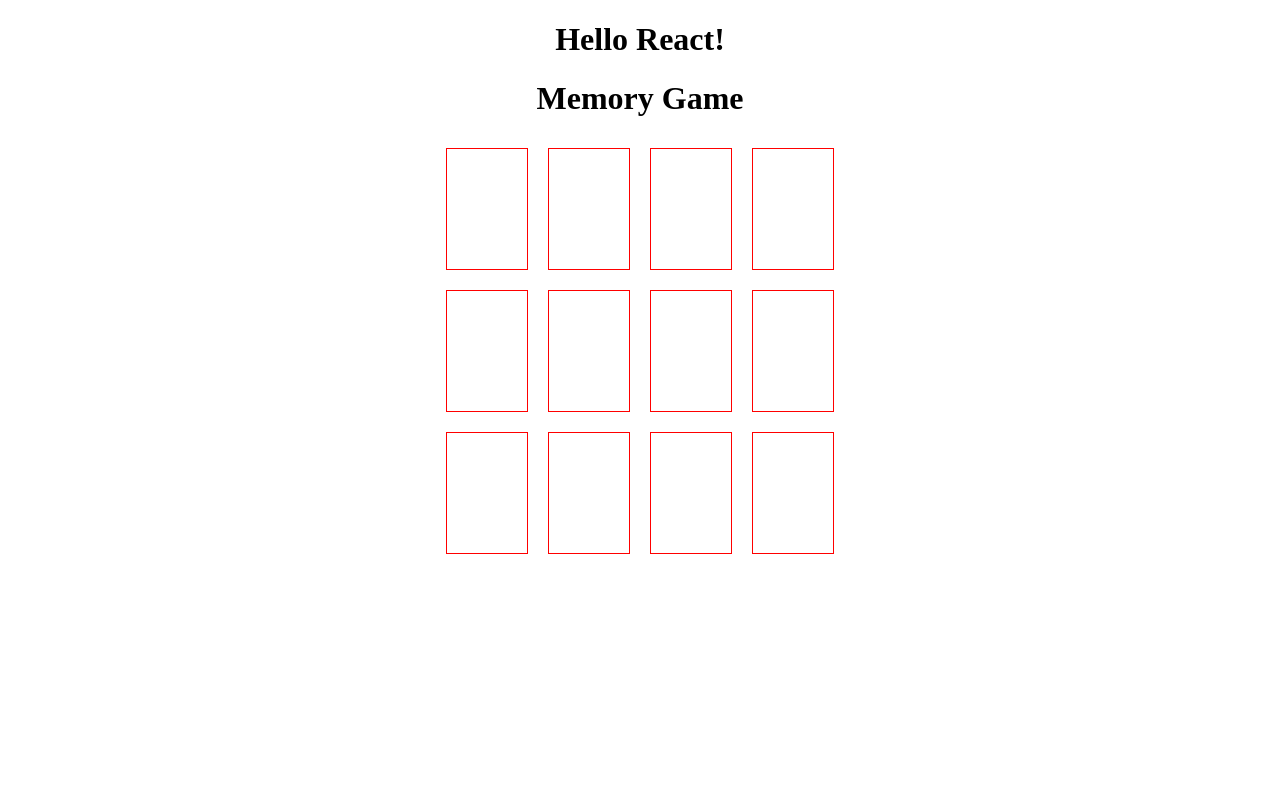
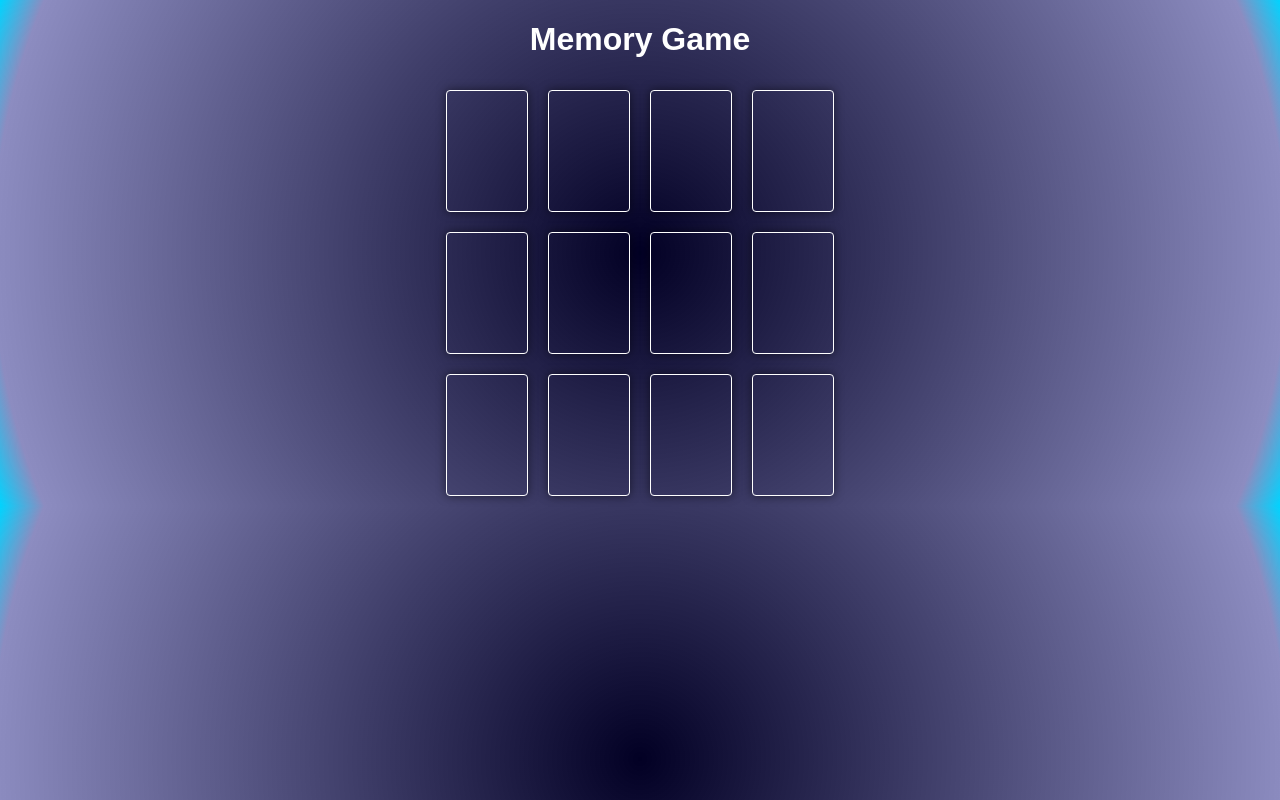
Before and after one commit to MaxDronCode/memory-game, a Next.js app: page / in a window 1280 px wide. Built offline with nearby package versions, Linux system fonts and the light colour scheme.

Commit message:
PROJECT: Add delay to project and test, and add css

```diff
--- a/src/app/page.js
+++ b/src/app/page.js
@@ -1,9 +1,8 @@
-import Game from "@/components/game"
+import Game from '@/components/game'
 
 export default function Home () {
   return (
     <>
-      <h1 data-testid='app-title'>Hello React!</h1>
       <Game />
     </>
   )
--- a/src/components/grid.jsx
+++ b/src/components/grid.jsx
@@ -21,7 +21,9 @@ export default function Grid ({ numRows = 3, numCols = 4, mockData }) {
     if (uncoveredCards.length === 2) {
       const [firstCard, secondCard] = uncoveredCards
       if (firstCard.value !== secondCard.value) {
-        setWrongPairUncovered({ status: true, card1: firstCard, card2: secondCard })
+        setTimeout(() => {
+          setWrongPairUncovered({ status: true, card1: firstCard, card2: secondCard })
+        }, 1000)
       } else {
         setWrongPairUncovered({ status: false, card1: null, card2: null })
       }
--- a/src/styles/card.css
+++ b/src/styles/card.css
@@ -1,8 +1,10 @@
 .card{
-  border: 1px solid red;
+  border: 1px solid #fff;
   width: 80px;
   height: 120px;
   margin: 10px;
+  border-radius: 4px;
+  box-shadow: 0 0 10px rgba(0,0,0,0.5);
 
   img {
     width: 100%;
--- a/src/styles/game.css
+++ b/src/styles/game.css
@@ -1,3 +1,13 @@
+body{
+
+  font-family: Arial, sans-serif;
+  margin: 0;
+  padding: 0;
+  background: rgb(2,0,36);
+  background: radial-gradient(circle, rgba(2,0,36,1) 0%, rgba(9,9,121,0.46551120448179273) 94%, rgba(0,212,255,1) 100%);
+}
+
 h1{
   text-align: center;
+  color: #fff;
 }
```
Also changed, not shown: 1 other file (tests, documents, lock files or other folders).
